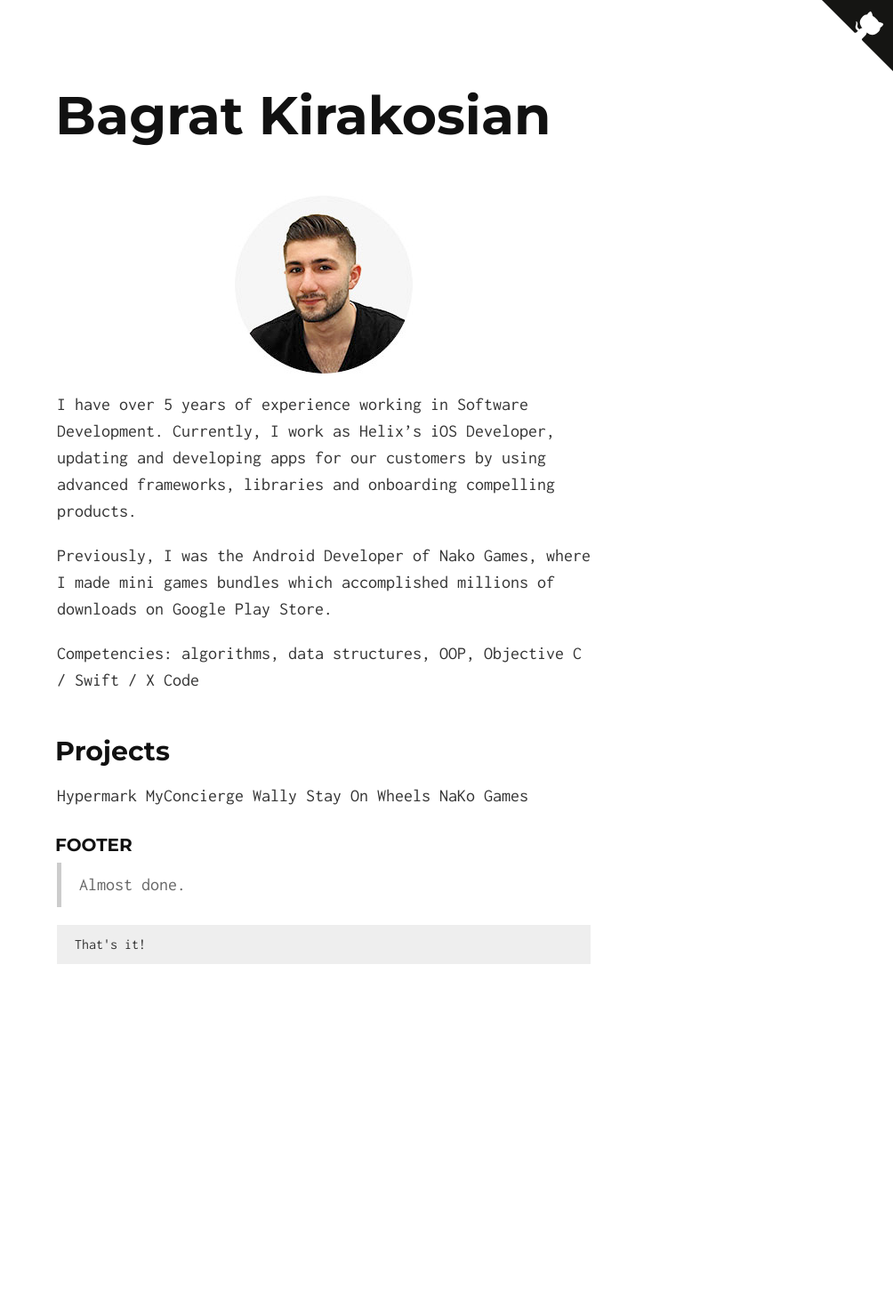
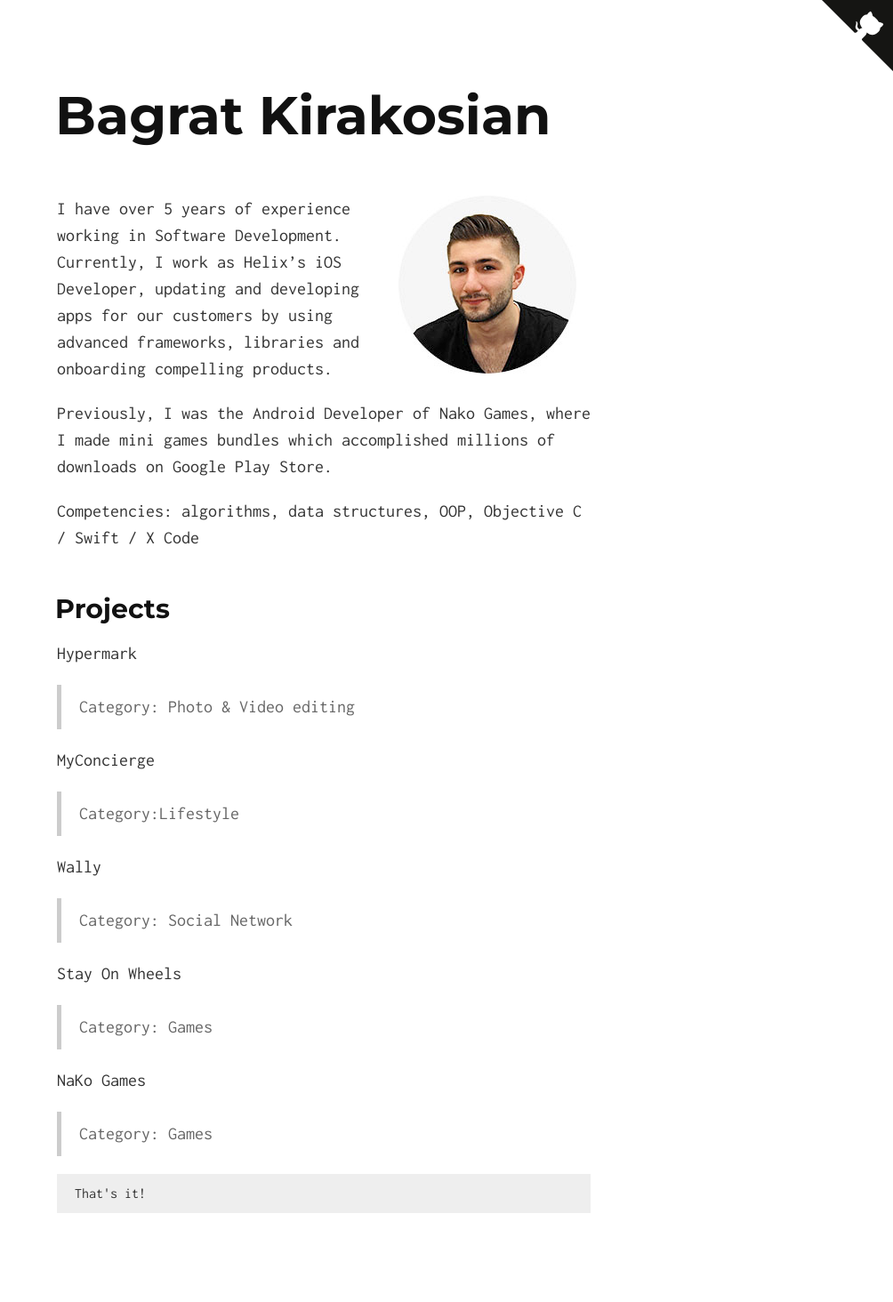
Before and after one commit to bagratkirakosian/bagratkirakosian.github.io, a Jekyll site: the page built from index.md, in a window 1280 px wide. Shown: the whole page at 89% size, without its empty margins (276-1280 px from the left). Built offline with Jekyll 4.4.1, drawn with Linux system fonts in a browser that asks for light colours; before the commit the page ends 1184 px from its top, so only the background shows below that.

Commit message:
Style changes

```diff
--- a/index.md
+++ b/index.md
@@ -2,7 +2,7 @@
 layout: default
 ---
 
-![Bagrat Kirakosian](profile_photo.png)
+![Bagrat Kirakosian](profile_photo.png){:style="float: right; margin-right: 16px;"}
 
 I have over 5 years of experience working in Software Development. Currently, I work as Helix's iOS Developer, updating and developing apps for our customers by using advanced frameworks, libraries and onboarding compelling products.
 
@@ -14,18 +14,22 @@
 ## Projects
 
 Hypermark
+> Category: Photo & Video editing
+
 MyConcierge
+> Category:Lifestyle
+
 Wally
+> Category: Social Network
+
 Stay On Wheels
+> Category: Games
+
 NaKo Games
-
-### Footer
-
-> Almost done.
+> Category: Games
 
 ~~~html
 That's it!
 ~~~
 
-
 <a href="https://github.com/bagratkirakosian" class="github-corner"><svg width="80" height="80" viewBox="0 0 250 250" style="fill:#151513; color:#fff; position: absolute; top: 0; border: 0; right: 0;"><path d="M0,0 L115,115 L130,115 L142,142 L250,250 L250,0 Z"></path><path d="M128.3,109.0 C113.8,99.7 119.0,89.6 119.0,89.6 C122.0,82.7 120.5,78.6 120.5,78.6 C119.2,72.0 123.4,76.3 123.4,76.3 C127.3,80.9 125.5,87.3 125.5,87.3 C122.9,97.6 130.6,101.9 134.4,103.2" fill="currentColor" style="transform-origin: 130px 106px;" class="octo-arm"></path><path d="M115.0,115.0 C114.9,115.1 118.7,116.5 119.8,115.4 L133.7,101.6 C136.9,99.2 139.9,98.4 142.2,98.6 C133.8,88.0 127.5,74.4 143.8,58.0 C148.5,53.4 154.0,51.2 159.7,51.0 C160.3,49.4 163.2,43.6 171.4,40.1 C171.4,40.1 176.1,42.5 178.8,56.2 C183.1,58.6 187.2,61.8 190.9,65.4 C194.5,69.0 197.7,73.2 200.1,77.6 C213.8,80.2 216.3,84.9 216.3,84.9 C212.7,93.1 206.9,96.0 205.4,96.6 C205.1,102.4 203.0,107.8 198.3,112.5 C181.9,128.9 168.3,122.5 157.7,114.1 C157.9,116.9 156.7,120.9 152.7,124.9 L141.0,136.5 C139.8,137.7 141.6,141.9 141.8,141.8 Z" fill="currentColor" class="octo-body"></path></svg></a><style>.github-corner:hover .octo-arm{animation:octocat-wave 560ms ease-in-out}@keyframes octocat-wave{0%,100%{transform:rotate(0)}20%,60%{transform:rotate(-25deg)}40%,80%{transform:rotate(10deg)}}@media (max-width:500px){.github-corner:hover .octo-arm{animation:none}.github-corner .octo-arm{animation:octocat-wave 560ms ease-in-out}}</style>
```
